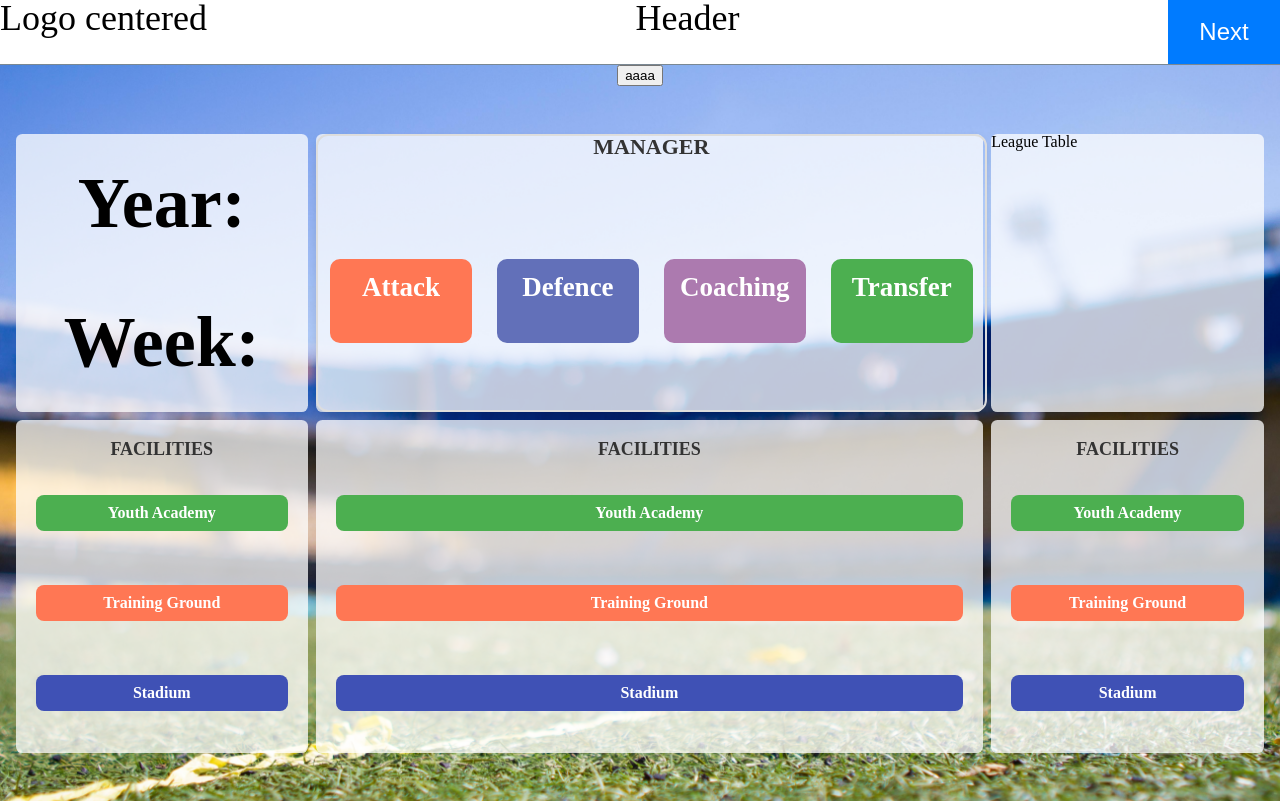
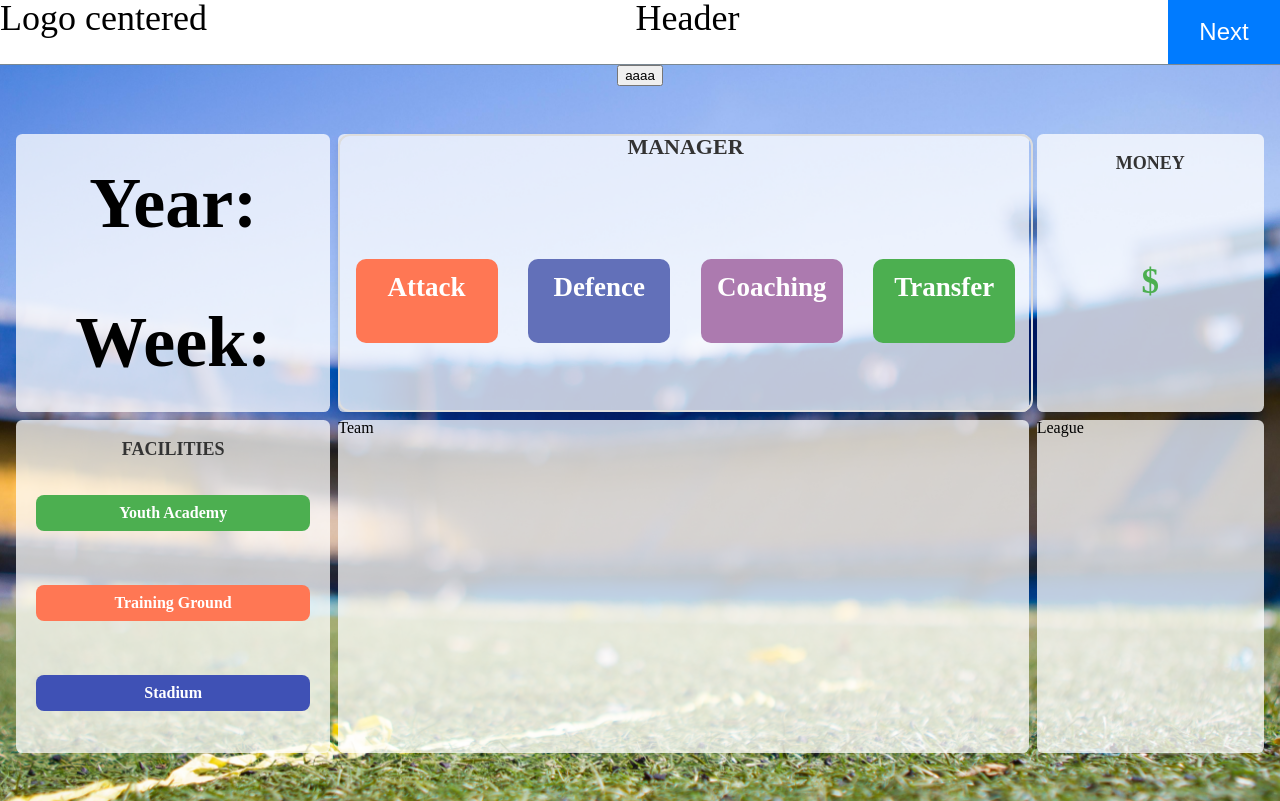
Before and after one commit to alper6161/football-destiny, a Next.js app: page / in a window 1280 px wide. Built offline with nearby package versions, Linux system fonts and the light colour scheme; no server answers; the database is empty.

Commit message:
adds moneyCard

```diff
--- a/src/app/page.js
+++ b/src/app/page.js
@@ -1,6 +1,7 @@
 import WeekCard from "@/components/WeekCard";
 import ManagerCard from "@/components/ManagerCard";
 import FacilityCard from "@/components/FacilityCard";
+import MoneyCard from "@/components/MoneyCard";
 
 export default async function Home() {
 
@@ -14,16 +15,16 @@ export default async function Home() {
                   <ManagerCard />
               </div>
               <div className="widget">
-                  League Table
+                  <MoneyCard />
               </div>
               <div className="widget">
                   <FacilityCard />
               </div>
               <div className="widget">
-                  <FacilityCard />
+                  Team
               </div>
               <div className="widget">
-                  <FacilityCard />
+                  League
               </div>
           </div>
       </main>
--- /dev/null
+++ b/src/components/MoneyCard.js
@@ -0,0 +1,42 @@
+"use client"
+
+import {useStore} from "@/zustand/zustand";
+import {SYSTEM_COLORS} from "@/constants/constants";
+
+const MoneyCard = () => {
+    const {gameDetails} = useStore((state) => state);
+
+    return (
+        <div style={cardStyle}>
+            <div style={titleStyle}>MONEY</div>
+            <div style={moneyStyle} className='centered'>
+                {gameDetails?.money}$
+            </div>
+        </div>
+    );
+}
+
+export default MoneyCard;
+
+const cardStyle = {
+    display: 'flex',
+    flexDirection: 'column',
+    flex: 1,
+    padding: '20px',
+    textAlign: 'center',
+};
+
+const titleStyle = {
+    fontSize: '18px',
+    fontWeight: 'bold',
+    color: '#333',
+    marginBottom: '15px',
+};
+
+const moneyStyle = {
+    flex: 1,
+    fontSize: '35px',
+    fontWeight: 'bold',
+    color: SYSTEM_COLORS.green,
+    marginBottom: '15px',
+};
```
